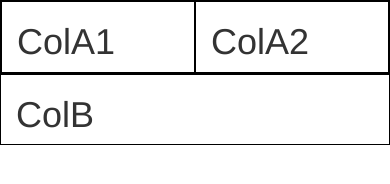
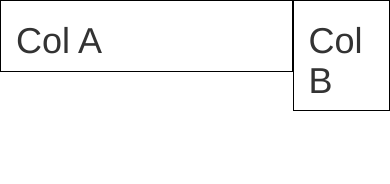
Before and after one commit to tjkhara/week6-bootstrap-inclass, a plain HTML site: page index.html in a window 390 px wide. Drawn offline with nearby package versions, Linux system fonts and the light colour scheme.

Commit message:
Column ordering
Solution for:

Create a layout that supports two primary columns. They should be set to
be ordered the same for mobile and tablet and then swapped order for
laptops and large monitors.

```diff
--- a/index.html
+++ b/index.html
@@ -23,15 +23,12 @@
 
     <div class="container">
       <div class="row">
-        <div class="col-xs-12 col-sm-12 col-md-9 cont-outline">
-
-            <div class="row">
-              <div class="col-xs-6 cont-outline"><h1>ColA1</h1></div>
-              <div class="col-xs-6 cont-outline"><h1>ColA2</h1></div>
-            </div>
-
-        </div>
-        <div class="col-xs-12 col-sm-12 col-md-3 cont-outline"><h1>ColB</h1></div>
+          <div class="col-xs-9 col-md-push-3">
+              <h1>Col A</h1>
+          </div>
+          <div class="col-xs-3 col-md-pull-9">
+              <h1>Col B</h1>
+          </div>
       </div>
     </div>
 
--- a/style.css
+++ b/style.css
@@ -1,3 +1,5 @@
-.cont-outline {
-  border:1px solid black;
+.col-xs-9,
+.col-xs-3
+{
+    border: 1px solid #000;
 }
```
